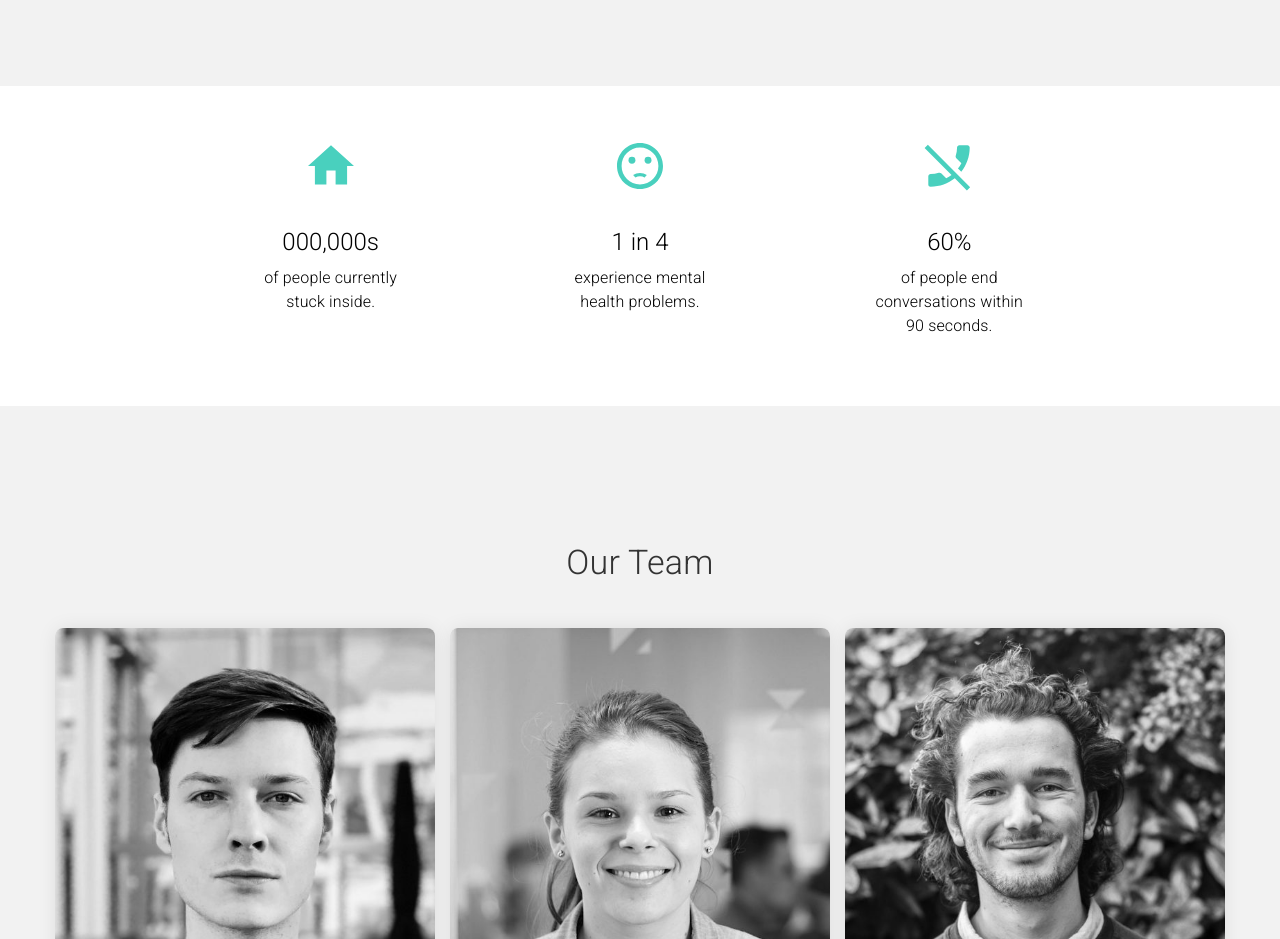
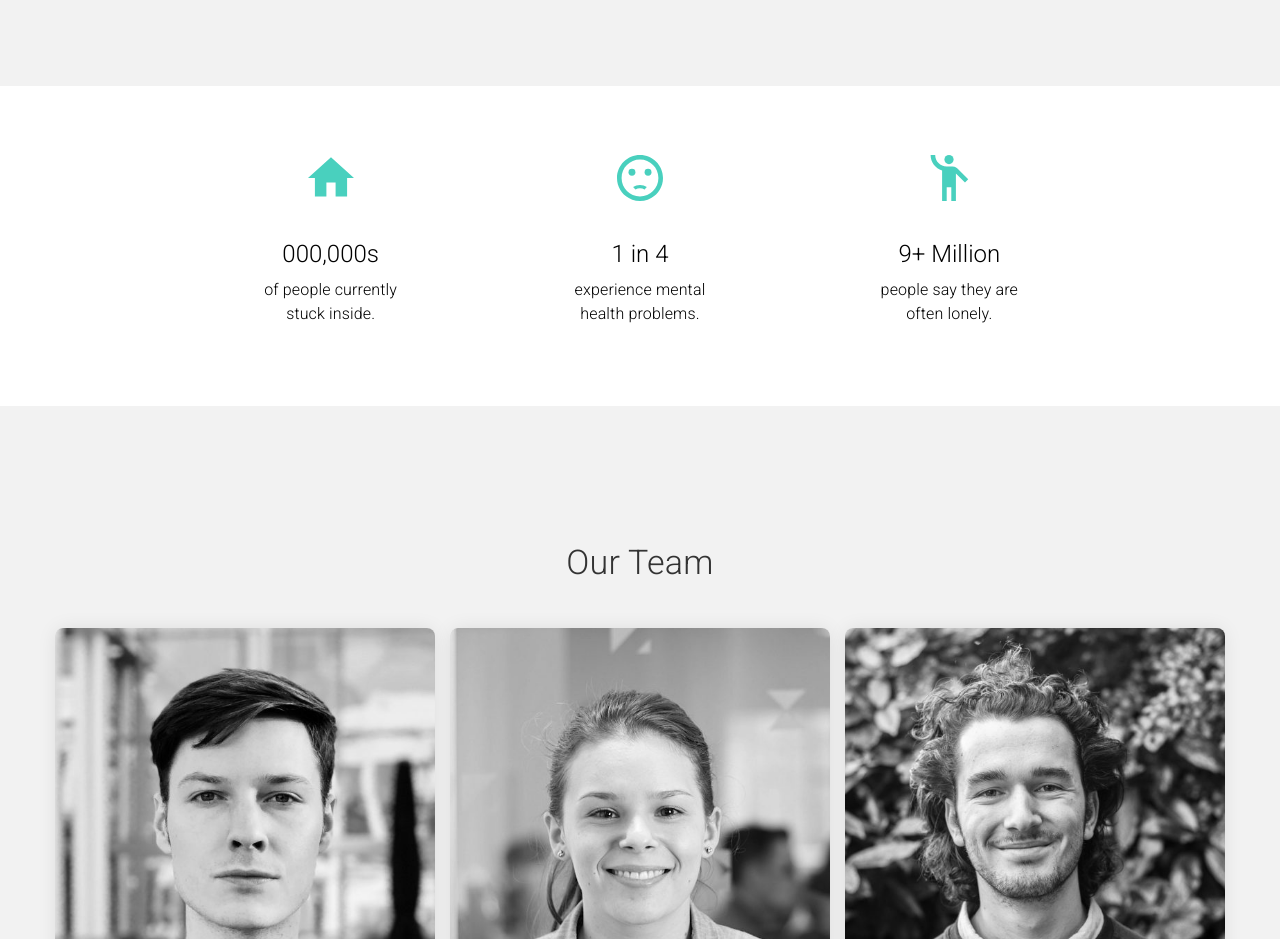
Before and after one commit to OlliePorter/joyer-site, a React (Create React App) app: page /#/about-us in a window 1280 px wide. Shown: the part 820-1759 px from the top of the page. Built offline with nearby package versions, Linux system fonts and the light colour scheme.

Commit message:
Add new stat and icon to about page

```diff
--- a/src/components/About/Stats.js
+++ b/src/components/About/Stats.js
@@ -3,7 +3,8 @@ import Typography from '@material-ui/core/Typography';
 import Grid from '@material-ui/core/Grid';
 import HomeIcon from '@material-ui/icons/Home';
 import SentimentDissatisfiedIcon from '@material-ui/icons/SentimentDissatisfied';
-import PhoneDisabledIcon from '@material-ui/icons/PhoneDisabled';import { makeStyles } from '@material-ui/core/styles';
+import EmojiPeopleIcon from '@material-ui/icons/EmojiPeople';
+import { makeStyles } from '@material-ui/core/styles';
 import theme from '../../theme';
 
 const useStyles = makeStyles({
@@ -108,12 +109,12 @@ export default function Stats() {
                 </Grid>
                 <Grid item xs={4}>
                   <div className={classes.statsColumnContainer}>
-                    <PhoneDisabledIcon className={classes.statsIcon}/>
+                    <EmojiPeopleIcon className={classes.statsIcon}/>
                     <Typography className={classes.statsTextTitle} component="h2" variant="h5">
-                      60%
+                      9+ Million
                     </Typography>
                     <Typography className={classes.statsTextSubtitle} variant="body1">
-                      of people end conversations within 90 seconds.
+                      people say they are often lonely.
                     </Typography>
                   </div>
                 </Grid>
```
